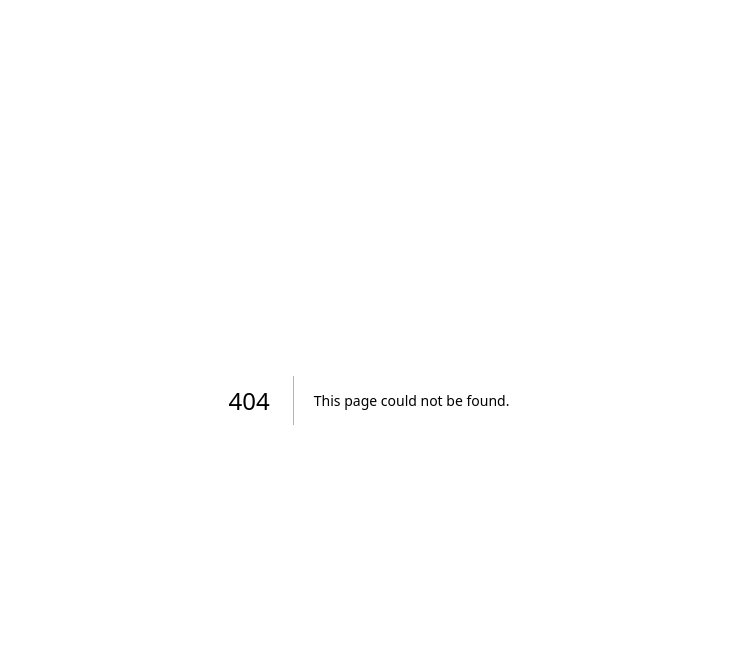
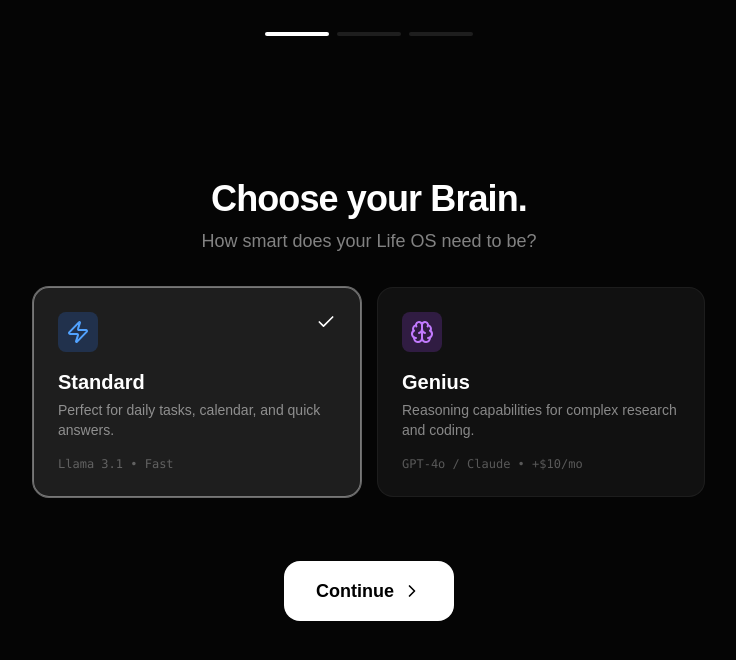
Before and after one commit to luiginotmario/simple-claw, a Next.js app: page /onboarding in a window 1280 px wide. Before the commit this address had no page. Shown: the top 660 px of the page, without its empty margins (271-1007 px from the left). Built offline with nearby package versions, Linux system fonts and the light colour scheme.

Commit message:
feat: add onboarding flow and update branding to Life OS

```diff
--- /dev/null
+++ b/src/app/onboarding/page.tsx
@@ -0,0 +1,206 @@
+'use client';
+
+import { useState } from 'react';
+import { motion, AnimatePresence } from 'framer-motion';
+import { Check, ChevronRight, Brain, MessageCircle, Zap } from 'lucide-react';
+import Link from 'next/link';
+
+// Types
+type Step = 'intelligence' | 'interface' | 'ignition';
+type Intelligence = 'standard' | 'genius';
+type Interface = 'whatsapp' | 'telegram' | 'imessage';
+
+export default function Onboarding() {
+  const [step, setStep] = useState<Step>('intelligence');
+  const [intelligence, setIntelligence] = useState<Intelligence>('standard');
+  const [selectedInterface, setSelectedInterface] = useState<Interface>('whatsapp');
+  const [isProvisioning, setIsProvisioning] = useState(false);
+
+  // Transitions
+  const nextStep = (next: Step) => setStep(next);
+
+  return (
+    <div className="min-h-screen bg-[#050505] text-white flex flex-col items-center justify-center p-6 overflow-hidden">
+
+      {/* Progress Bar */}
+      <div className="fixed top-0 w-full p-8 flex justify-center gap-2">
+        {['intelligence', 'interface', 'ignition'].map((s, i) => (
+          <div
+            key={s}
+            className={`h-1 w-16 rounded-full transition-colors duration-500 ${
+              step === s ||
+              (step === 'interface' && i === 0) ||
+              (step === 'ignition' && i <= 1)
+              ? 'bg-white'
+              : 'bg-white/10'
+            }`}
+          />
+        ))}
+      </div>
+
+      <AnimatePresence mode="wait">
+
+        {/* Step 1: Intelligence */}
+        {step === 'intelligence' && (
+          <motion.div
+            key="intelligence"
+            initial={{ opacity: 0, y: 20 }}
+            animate={{ opacity: 1, y: 0 }}
+            exit={{ opacity: 0, y: -20 }}
+            className="max-w-2xl w-full space-y-8 text-center"
+          >
+            <div className="space-y-2">
+              <h2 className="text-4xl font-bold tracking-tight">Choose your Brain.</h2>
+              <p className="text-white/50 text-lg">How smart does your Life OS need to be?</p>
+            </div>
+
+            <div className="grid grid-cols-1 md:grid-cols-2 gap-4">
+              <button
+                onClick={() => setIntelligence('standard')}
+                className={`p-6 rounded-2xl border text-left transition-all ${
+                  intelligence === 'standard'
+                    ? 'bg-white/10 border-white/40 ring-1 ring-white/40'
+                    : 'bg-white/5 border-white/5 hover:bg-white/10'
+                }`}
+              >
+                <div className="flex justify-between items-start mb-4">
+                  <div className="p-2 bg-blue-500/20 rounded-lg text-blue-400">
+                    <Zap className="w-6 h-6" />
+                  </div>
+                  {intelligence === 'standard' && <Check className="w-5 h-5 text-white" />}
+                </div>
+                <h3 className="text-xl font-semibold mb-1">Standard</h3>
+                <p className="text-sm text-white/50 mb-4">Perfect for daily tasks, calendar, and quick answers.</p>
+                <div className="text-xs font-mono text-white/30">Llama 3.1 • Fast</div>
+              </button>
+
+              <button
+                onClick={() => setIntelligence('genius')}
+                className={`p-6 rounded-2xl border text-left transition-all ${
+                  intelligence === 'genius'
+                    ? 'bg-white/10 border-white/40 ring-1 ring-white/40'
+                    : 'bg-white/5 border-white/5 hover:bg-white/10'
+                }`}
+              >
+                <div className="flex justify-between items-start mb-4">
+                  <div className="p-2 bg-purple-500/20 rounded-lg text-purple-400">
+                    <Brain className="w-6 h-6" />
+                  </div>
+                  {intelligence === 'genius' && <Check className="w-5 h-5 text-white" />}
+                </div>
+                <h3 className="text-xl font-semibold mb-1">Genius</h3>
+                <p className="text-sm text-white/50 mb-4">Reasoning capabilities for complex research and coding.</p>
+                <div className="text-xs font-mono text-white/30">GPT-4o / Claude • +$10/mo</div>
+              </button>
+            </div>
+
+            <button
+              onClick={() => nextStep('interface')}
+              className="mt-8 px-8 py-4 bg-white text-black rounded-2xl font-semibold text-lg hover:bg-white/90 active:scale-95 transition-all inline-flex items-center gap-2"
+            >
+              Continue
+              <ChevronRight className="w-5 h-5" />
+            </button>
+          </motion.div>
+        )}
+
+        {/* Step 2: Interface */}
+        {step === 'interface' && (
+          <motion.div
+            key="interface"
+            initial={{ opacity: 0, y: 20 }}
+            animate={{ opacity: 1, y: 0 }}
+            exit={{ opacity: 0, y: -20 }}
+            className="max-w-xl w-full space-y-8 text-center"
+          >
+            <div className="space-y-2">
+              <h2 className="text-4xl font-bold tracking-tight">Where do we talk?</h2>
+              <p className="text-white/50 text-lg">Choose your primary communication channel.</p>
+            </div>
+
+            <div className="space-y-3">
+              {['whatsapp', 'telegram', 'imessage'].map((id) => (
+                <button
+                  key={id}
+                  onClick={() => setSelectedInterface(id as Interface)}
+                  className={`w-full p-4 rounded-xl border flex items-center justify-between transition-all ${
+                    selectedInterface === id
+                      ? 'bg-white/10 border-white/40'
+                      : 'bg-white/5 border-white/5 hover:bg-white/10'
+                  }`}
+                >
+                  <div className="flex items-center gap-4">
+                    <div className="w-10 h-10 rounded-lg bg-white/5 flex items-center justify-center">
+                      <MessageCircle className="w-5 h-5 text-white/70" />
+                    </div>
+                    <div className="text-left">
+                      <div className="font-medium capitalize">{id === 'imessage' ? 'iMessage' : id}</div>
+                      <div className="text-xs text-white/30">
+                        {id === 'whatsapp' ? 'Scan QR Code' : id === 'telegram' ? 'Start Bot' : 'Requires Mac Relay'}
+                      </div>
+                    </div>
+                  </div>
+                  {selectedInterface === id && <Check className="w-5 h-5 text-white" />}
+                </button>
+              ))}
+            </div>
+
+            <button
+              onClick={() => {
+                setIsProvisioning(true);
+                setTimeout(() => nextStep('ignition'), 3000);
+              }}
+              className="mt-8 px-8 py-4 bg-white text-black rounded-2xl font-semibold text-lg hover:bg-white/90 active:scale-95 transition-all inline-flex items-center gap-2"
+            >
+              {isProvisioning ? 'Initializing...' : 'Create Life OS'}
+              {!isProvisioning && <ChevronRight className="w-5 h-5" />}
+            </button>
+          </motion.div>
+        )}
+
+        {/* Step 3: Ignition */}
+        {step === 'ignition' && (
+          <motion.div
+            key="ignition"
+            initial={{ opacity: 0, scale: 0.9 }}
+            animate={{ opacity: 1, scale: 1 }}
+            className="max-w-md w-full text-center space-y-8"
+          >
+            <div className="relative mx-auto w-32 h-32 flex items-center justify-center">
+              <div className="absolute inset-0 bg-green-500/20 blur-3xl rounded-full animate-pulse" />
+              <div className="w-24 h-24 bg-white rounded-full flex items-center justify-center shadow-[0_0_40px_rgba(255,255,255,0.3)]">
+                <Check className="w-12 h-12 text-black" />
+              </div>
+            </div>
+
+            <div className="space-y-2">
+              <h2 className="text-3xl font-bold tracking-tight">System Online</h2>
+              <p className="text-white/50">Your Life OS is ready.</p>
+            </div>
+
+            <div className="bg-white/5 border border-white/10 rounded-2xl p-6 text-left space-y-4">
+              <div className="flex justify-between items-center text-sm">
+                <span className="text-white/50">Instance ID</span>
+                <span className="font-mono">life-os-8x92</span>
+              </div>
+              <div className="flex justify-between items-center text-sm">
+                <span className="text-white/50">Intelligence</span>
+                <span className="capitalize">{intelligence}</span>
+              </div>
+              <div className="h-px bg-white/10" />
+              <div className="flex gap-2">
+                <button className="flex-1 py-2 bg-white text-black rounded-lg text-sm font-semibold hover:bg-white/90">
+                  Open Dashboard
+                </button>
+                <button className="flex-1 py-2 bg-white/10 text-white rounded-lg text-sm font-semibold hover:bg-white/20">
+                  Test Chat
+                </button>
+              </div>
+            </div>
+          </motion.div>
+        )}
+
+      </AnimatePresence>
+    </div>
+  );
+}
```
